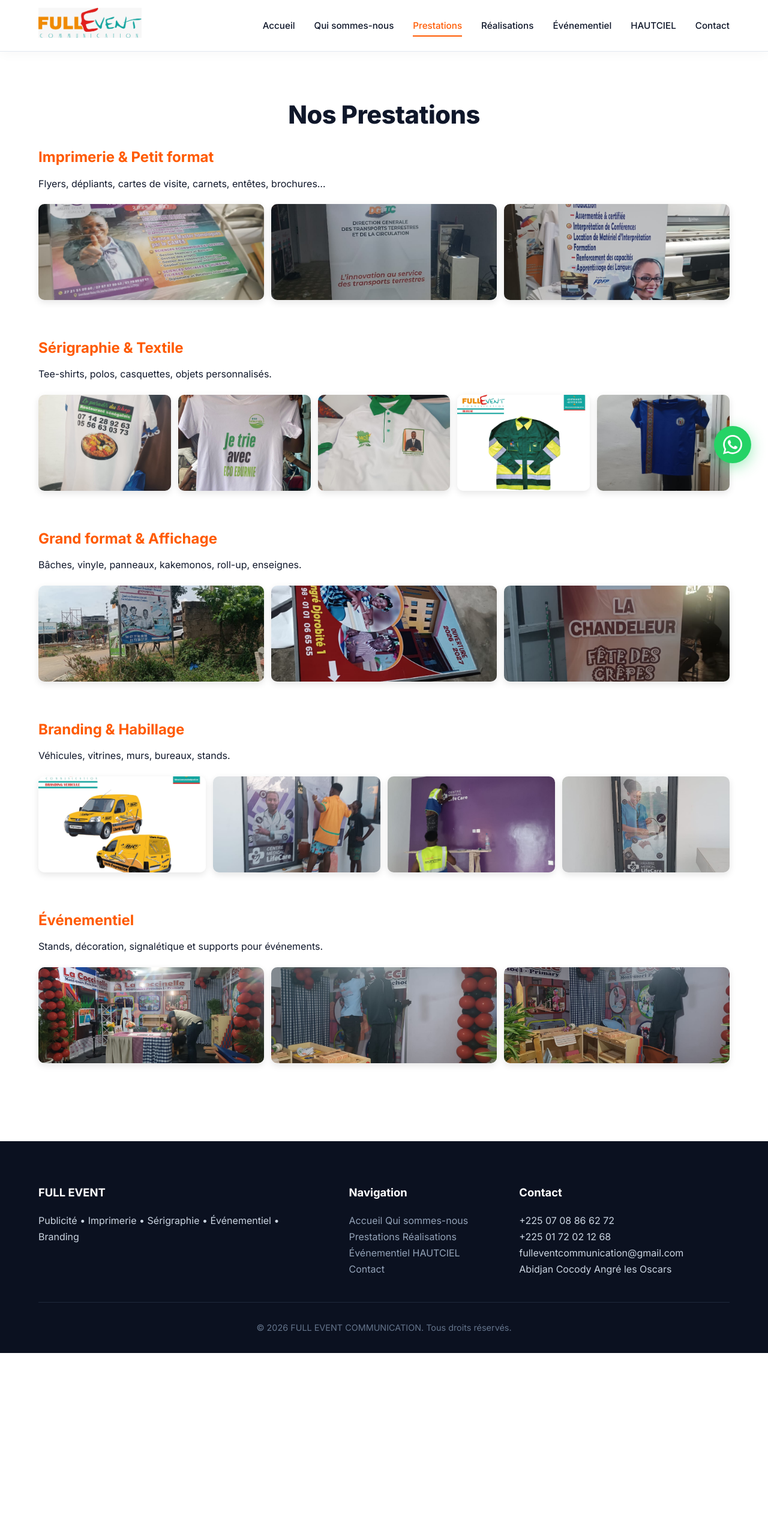
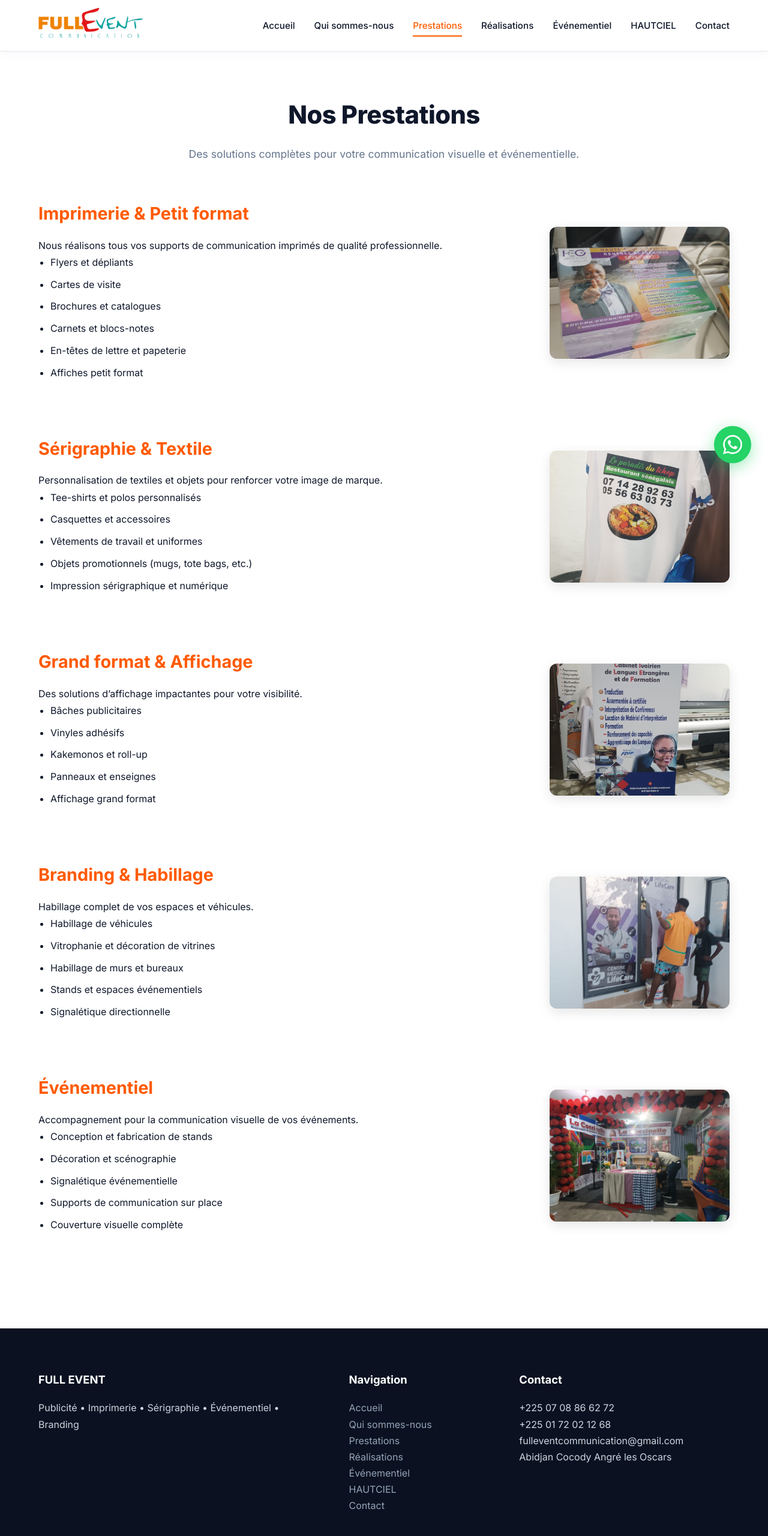
Before and after one commit to ziepatrick/FullEvent, a plain HTML site: page prestations.html in a window 1280 px wide. Shown: the top 2560 px of the page at 60% size. Before the commit the page ends 2255 px from the top, so only its background shows below. Drawn offline with Linux system fonts and the light colour scheme.

Commit message:
Update prestations.html

```diff
--- a/prestations.html
+++ b/prestations.html
@@ -7,45 +7,18 @@
   <link rel="stylesheet" href="css/style.css">
   <link href="https://fonts.googleapis.com/css2?family=Inter:wght@400;500;600;700;800&display=swap" rel="stylesheet">
   <style>
-    .service-block { margin-bottom: 60px; }
-    .service-block h2 { color: #FF5A00; margin-bottom: 10px; }
-    .slide-gallery { display: grid; grid-template-columns: repeat(auto-fit, minmax(180px, 1fr)); gap: 12px; margin-top: 20px; }
-    .slide-gallery img { width: 100%; height: 160px; object-fit: cover; border-radius: 10px; box-shadow: 0 4px 12px rgba(0,0,0,.1); cursor: pointer; transition: transform 0.2s; }
-    .slide-gallery img:hover { transform: scale(1.05); }
-
-    /* Lightbox */
-    .lightbox {
-      display: none;
-      position: fixed;
-      z-index: 99999;
-      left: 0; top: 0;
-      width: 100%; height: 100%;
-      background: rgba(0,0,0,0.92);
-      align-items: center;
-      justify-content: center;
-    }
-    .lightbox.active { display: flex; }
-    .lightbox img {
-      max-width: 90%;
-      max-height: 90%;
-      border-radius: 8px;
-      box-shadow: 0 0 30px rgba(0,0,0,0.5);
-    }
-    .lightbox-close {
-      position: absolute;
-      top: 20px; right: 30px;
-      color: white;
-      font-size: 40px;
-      cursor: pointer;
-      font-weight: bold;
-    }
+    .service-block { margin-bottom: 80px; display: grid; grid-template-columns: 1fr 300px; gap: 40px; align-items: center; }
+    .service-block h2 { color: #FF5A00; margin-bottom: 15px; font-size: 1.8rem; }
+    .service-block ul { line-height: 1.8; padding-left: 20px; }
+    .service-block ul li { margin-bottom: 8px; }
+    .service-block img { width: 100%; height: 220px; object-fit: cover; border-radius: 12px; box-shadow: 0 6px 20px rgba(0,0,0,0.1); }
+    @media (max-width: 768px) { .service-block { grid-template-columns: 1fr; } }
   </style>
 </head>
 <body>
-
 <header class="header">
   <div class="container header-inner">
-    <a href="index.html" class="logo"><img src="images/logo.jpg" alt="FULL EVENT" style="height:50px;"></a>
+    <a href="index.html" class="logo"><img src="images/logo.png" alt="FULL EVENT" style="height:50px;"></a>
     <nav class="nav">
       <a href="index.html">Accueil</a>
       <a href="qui-sommes-nous.html">Qui sommes-nous</a>
@@ -57,116 +30,95 @@
     </nav>
   </div>
 </header>
-
 <a href="https://wa.me/2250708866272" class="wa-float" target="_blank" aria-label="WhatsApp">
   <svg width="32" height="32" viewBox="0 0 24 24" fill="currentColor"><path d="M17.472 14.382c-.297-.149-1.758-.867-2.03-.967-.273-.099-.471-.148-.67.15-.197.297-.767.966-.94 1.164-.173.199-.347.223-.644.075-.297-.15-1.255-.463-2.39-1.475-.883-.788-1.48-1.761-1.653-2.059-.173-.297-.018-.458.13-.606.134-.133.298-.347.446-.52.149-.174.198-.298.298-.497.099-.198.05-.371-.025-.52-.075-.149-.669-1.612-.916-2.207-.242-.579-.487-.5-.669-.51-.173-.008-.371-.01-.57-.01-.198 0-.52.074-.792.372-.272.297-1.04 1.016-1.04 2.479 0 1.462 1.065 2.875 1.213 3.074.149.198 2.096 3.2 5.077 4.487.709.306 1.262.489 1.694.625.712.227 1.36.195 1.871.118.571-.085 1.758-.719 2.006-1.413.248-.694.248-1.289.173-1.413-.074-.124-.272-.198-.57-.347m-5.421 7.403h-.004a9.87 9.87 0 01-5.031-1.378l-.361-.214-3.741.982.998-3.648-.235-.374a9.86 9.86 0 01-1.51-5.26c.001-5.45 4.436-9.884 9.888-9.884 2.64 0 5.122 1.03 6.988 2.898a9.825 9.825 0 012.893 6.994c-.003 5.45-4.435 9.884-9.885 9.884m8.413-18.297A11.815 11.815 0 0012.05 0C5.495 0 .16 5.335.157 11.892c0 2.096.547 4.142 1.588 5.945L.057 24l6.305-1.654a11.882 11.882 0 005.683 1.448h.005c6.554 0 11.89-5.335 11.893-11.893a11.821 11.821 0 00-3.48-8.413z"/></svg>
 </a>
-
 <section style="padding:70px 0;">
   <div class="container">
     <h1 class="section-title">Nos Prestations</h1>
-
+    <p class="section-subtitle">Des solutions complètes pour votre communication visuelle et événementielle.</p>
     <div class="service-block">
-      <h2>Imprimerie & Petit format</h2>
-      <p>Flyers, dépliants, cartes de visite, carnets, entêtes, brochures…</p>
-      <div class="slide-gallery">
-        <img src="images/realisations/WhatsApp Image 2026-11-20 at 15.42.33 (1).jpeg" alt="Brochure">
-        <img src="images/realisations/WhatsApp Image 2026-11-20 at 15.42.24 (1).jpeg" alt="Kakemono">
-        <img src="images/realisations/WhatsApp Image 2026-11-20 at 15.42.32 (1).jpeg" alt="Roll-up">
+      <div>
+        <h2>Imprimerie & Petit format</h2>
+        <p>Nous réalisons tous vos supports de communication imprimés de qualité professionnelle.</p>
+        <ul>
+          <li>Flyers et dépliants</li>
+          <li>Cartes de visite</li>
+          <li>Brochures et catalogues</li>
+          <li>Carnets et blocs-notes</li>
+          <li>En-têtes de lettre et papeterie</li>
+          <li>Affiches petit format</li>
+        </ul>
       </div>
+      <img src="images/realisations/WhatsApp Image 2026-11-20 at 15.42.33 (1).jpeg" alt="Imprimerie">
     </div>
-
     <div class="service-block">
-      <h2>Sérigraphie & Textile</h2>
-      <p>Tee-shirts, polos, casquettes, objets personnalisés.</p>
-      <div class="slide-gallery">
-        <img src="images/realisations/WhatsApp Image 2026-11-20 at 15.42.22 (1).jpeg" alt="T-shirt">
-        <img src="images/realisations/WhatsApp Image 2026-11-20 at 15.42.25.jpeg" alt="T-shirt éco">
-        <img src="images/realisations/WhatsApp Image 2026-11-20 at 15.42.29 (1).jpeg" alt="Polo">
-        <img src="images/realisations/WhatsApp Image 2026-11-20 at 15.42.23.jpeg" alt="Blouse">
-        <img src="images/realisations/WhatsApp Image 2026-11-20 at 15.42.21 (2).jpeg" alt="T-shirt bleu">
+      <div>
+        <h2>Sérigraphie & Textile</h2>
+        <p>Personnalisation de textiles et objets pour renforcer votre image de marque.</p>
+        <ul>
+          <li>Tee-shirts et polos personnalisés</li>
+          <li>Casquettes et accessoires</li>
+          <li>Vêtements de travail et uniformes</li>
+          <li>Objets promotionnels (mugs, tote bags, etc.)</li>
+          <li>Impression sérigraphique et numérique</li>
+        </ul>
       </div>
+      <img src="images/realisations/WhatsApp Image 2026-11-20 at 15.42.22 (1).jpeg" alt="Textile">
     </div>
-
     <div class="service-block">
-      <h2>Grand format & Affichage</h2>
-      <p>Bâches, vinyle, panneaux, kakemonos, roll-up, enseignes.</p>
-      <div class="slide-gallery">
-        <img src="images/realisations/WhatsApp Image 2026-11-20 at 15.42.27.jpeg" alt="Panneau">
-        <img src="images/realisations/WhatsApp Image 2026-11-20 at 15.42.24.jpeg" alt="Panneau Coccinelle">
-        <img src="images/realisations/WhatsApp Image 2026-11-20 at 15.42.19 (2).jpeg" alt="Roll-up HEG">
+      <div>
+        <h2>Grand format & Affichage</h2>
+        <p>Des solutions d’affichage impactantes pour votre visibilité.</p>
+        <ul>
+          <li>Bâches publicitaires</li>
+          <li>Vinyles adhésifs</li>
+          <li>Kakemonos et roll-up</li>
+          <li>Panneaux et enseignes</li>
+          <li>Affichage grand format</li>
+        </ul>
       </div>
+      <img src="images/realisations/WhatsApp Image 2026-11-20 at 15.42.32 (1).jpeg" alt="Grand format">
     </div>
-
     <div class="service-block">
-      <h2>Branding & Habillage</h2>
-      <p>Véhicules, vitrines, murs, bureaux, stands.</p>
-      <div class="slide-gallery">
-        <img src="images/realisations/WhatsApp Image 2026-11-20 at 15.42.25 (1).jpeg" alt="Véhicule">
-        <img src="images/realisations/WhatsApp Image 2026-11-20 at 15.42.28 (1).jpeg" alt="Vitrine">
-        <img src="images/realisations/WhatsApp Image 2026-11-20 at 15.42.22 (2).jpeg" alt="Mur">
-        <img src="images/realisations/WhatsApp Image 2026-11-20 at 15.42.23 (1).jpeg" alt="Porte">
+      <div>
+        <h2>Branding & Habillage</h2>
+        <p>Habillage complet de vos espaces et véhicules.</p>
+        <ul>
+          <li>Habillage de véhicules</li>
+          <li>Vitrophanie et décoration de vitrines</li>
+          <li>Habillage de murs et bureaux</li>
+          <li>Stands et espaces événementiels</li>
+          <li>Signalétique directionnelle</li>
+        </ul>
       </div>
+      <img src="images/realisations/WhatsApp Image 2026-11-20 at 15.42.28 (1).jpeg" alt="Habillage">
     </div>
-
     <div class="service-block">
-      <h2>Événementiel</h2>
-      <p>Stands, décoration, signalétique et supports pour événements.</p>
-      <div class="slide-gallery">
-        <img src="images/realisations/WhatsApp Image 2026-11-20 at 15.42.26 (2).jpeg" alt="Stand">
-        <img src="images/realisations/WhatsApp Image 2026-11-20 at 15.42.24 (3).jpeg" alt="Décoration">
-        <img src="images/realisations/WhatsApp Image 2026-11-20 at 15.42.26.jpeg" alt="Aménagement">
+      <div>
+        <h2>Événementiel</h2>
+        <p>Accompagnement pour la communication visuelle de vos événements.</p>
+        <ul>
+          <li>Conception et fabrication de stands</li>
+          <li>Décoration et scénographie</li>
+          <li>Signalétique événementielle</li>
+          <li>Supports de communication sur place</li>
+          <li>Couverture visuelle complète</li>
+        </ul>
       </div>
+      <img src="images/realisations/WhatsApp Image 2026-11-20 at 15.42.26 (2).jpeg" alt="Événementiel">
     </div>
-
   </div>
 </section>
-
 <footer>
   <div class="container">
     <div class="footer-grid">
-      <div>
-        <h4>FULL EVENT</h4>
-        <p>Publicité • Imprimerie • Sérigraphie • Événementiel • Branding</p>
-      </div>
-      <div>
-        <h4>Navigation</h4>
-        <a href="index.html">Accueil</a>
-        <a href="qui-sommes-nous.html">Qui sommes-nous</a>
-        <a href="prestations.html">Prestations</a>
-        <a href="realisations.html">Réalisations</a>
-        <a href="evenementiel.html">Événementiel</a>
-        <a href="hautciel.html">HAUTCIEL</a>
-        <a href="contact.html">Contact</a>
-      </div>
-      <div>
-        <h4>Contact</h4>
-        <p>+225 07 08 86 62 72</p>
-        <p>+225 01 72 02 12 68</p>
-        <p>fulleventcommunication@gmail.com</p>
-        <p>Abidjan Cocody Angré les Oscars</p>
-      </div>
+      <div><h4>FULL EVENT</h4><p>Publicité • Imprimerie • Sérigraphie • Événementiel • Branding</p></div>
+      <div><h4>Navigation</h4><a href="index.html">Accueil</a><br><a href="qui-sommes-nous.html">Qui sommes-nous</a><br><a href="prestations.html">Prestations</a><br><a href="realisations.html">Réalisations</a><br><a href="evenementiel.html">Événementiel</a><br><a href="hautciel.html">HAUTCIEL</a><br><a href="contact.html">Contact</a></div>
+      <div><h4>Contact</h4><p>+225 07 08 86 62 72</p><p>+225 01 72 02 12 68</p><p>fulleventcommunication@gmail.com</p><p>Abidjan Cocody Angré les Oscars</p></div>
     </div>
     <div class="copyright">&copy; 2026 FULL EVENT COMMUNICATION. Tous droits réservés.</div>
   </div>
 </footer>
-
-<!-- Lightbox -->
-<div id="lightbox" class="lightbox" onclick="closeLightbox()">
-  <span class="lightbox-close">&times;</span>
-  <img id="lightbox-img" src="" alt="Image agrandie">
-</div>
-
-<script>
-  document.querySelectorAll('.slide-gallery img').forEach(img => {
-    img.addEventListener('click', function() {
-      document.getElementById('lightbox-img').src = this.src;
-      document.getElementById('lightbox').classList.add('active');
-    });
-  });
-  function closeLightbox() {
-    document.getElementById('lightbox').classList.remove('active');
-  }
-</script>
 </body>
 </html>
```
